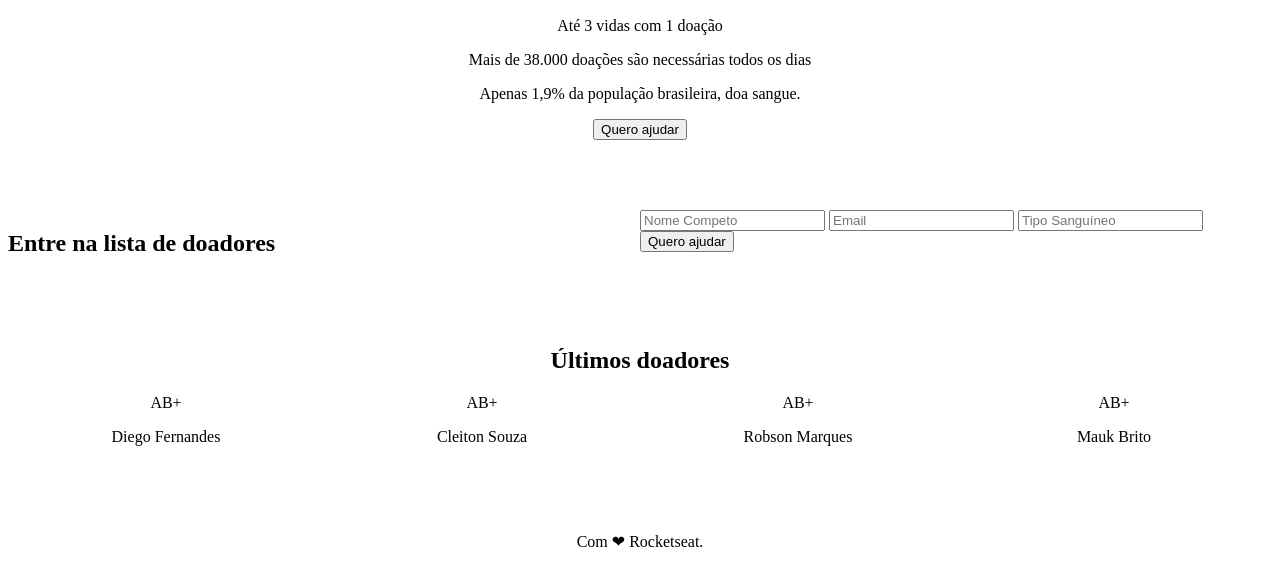
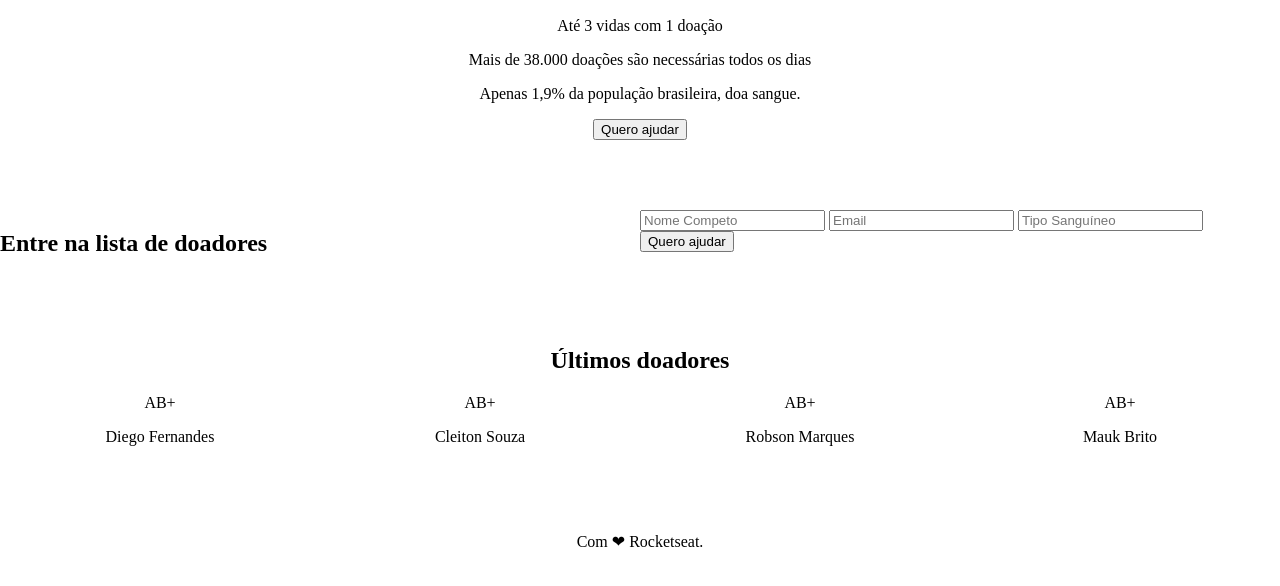
Before and after one commit to allmeida/MaratonaDev, a plain HTML site: page index.html in a window 1280 px wide. Shown: the part 110-696 px from the top of the page. Drawn offline with Linux system fonts and the light colour scheme.

Commit message:
Zerando margens padrao

```diff
--- a/style.css
+++ b/style.css
@@ -5,6 +5,11 @@
 - de estilos que serão aplicados na tag html.
 ---------------------------------------------------
 */
+
+/*Zerando margens automáticas*/
+html, body {
+    margin: 0;
+}
 
 /*
 ----------------------------------------------------
```
